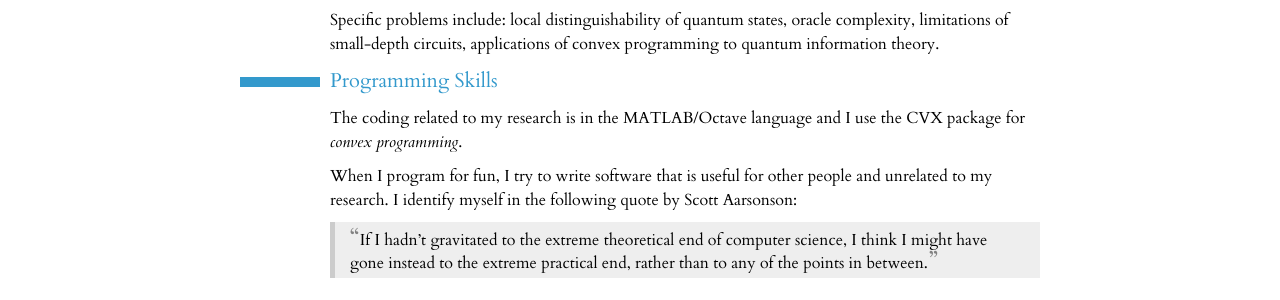
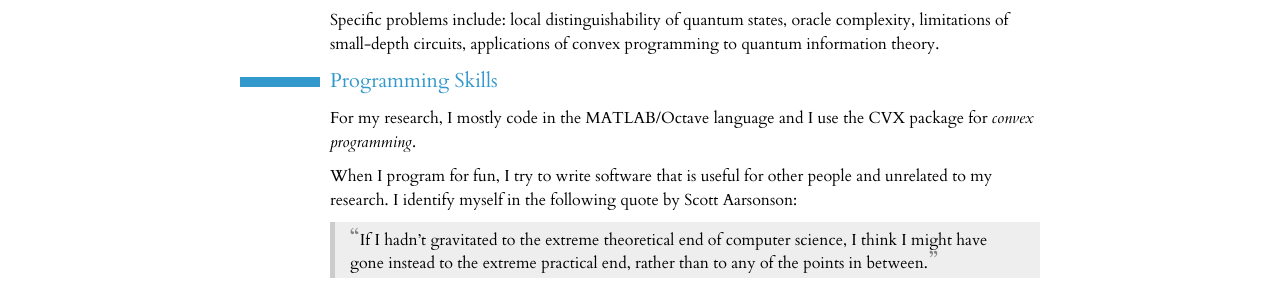
Before and after one commit to cosenal/cosenal.github.io, a Jekyll site: the page built from resume.md, in a window 1280 px wide and 900 px high. Shown: the part 221-521 px from the top of the window. Built offline with Jekyll 4.4.1, drawn with Linux system fonts in a browser that asks for light colours; nearby versions of some CDN libraries.

Commit message:
little fix at resume

```diff
--- a/resume.md
+++ b/resume.md
@@ -22,7 +22,7 @@ convex programming to quantum information theory.
 Programming Skills
 ==================
 
-The coding related to my research is in the
+For my research, I mostly code in the
 MATLAB/Octave language and I use the [CVX](http://cvxr.com/) package for _convex programming_.
 
 When I program for fun, I try to write software that is useful for other people and unrelated to my research.
```
